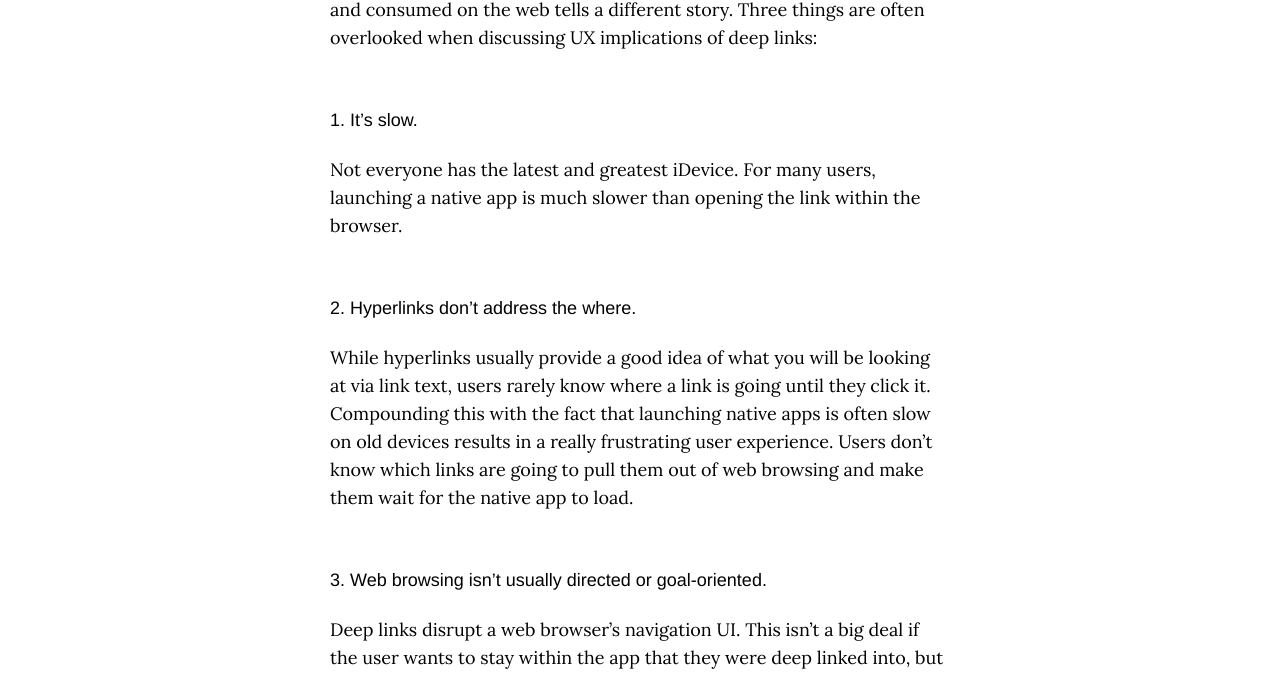
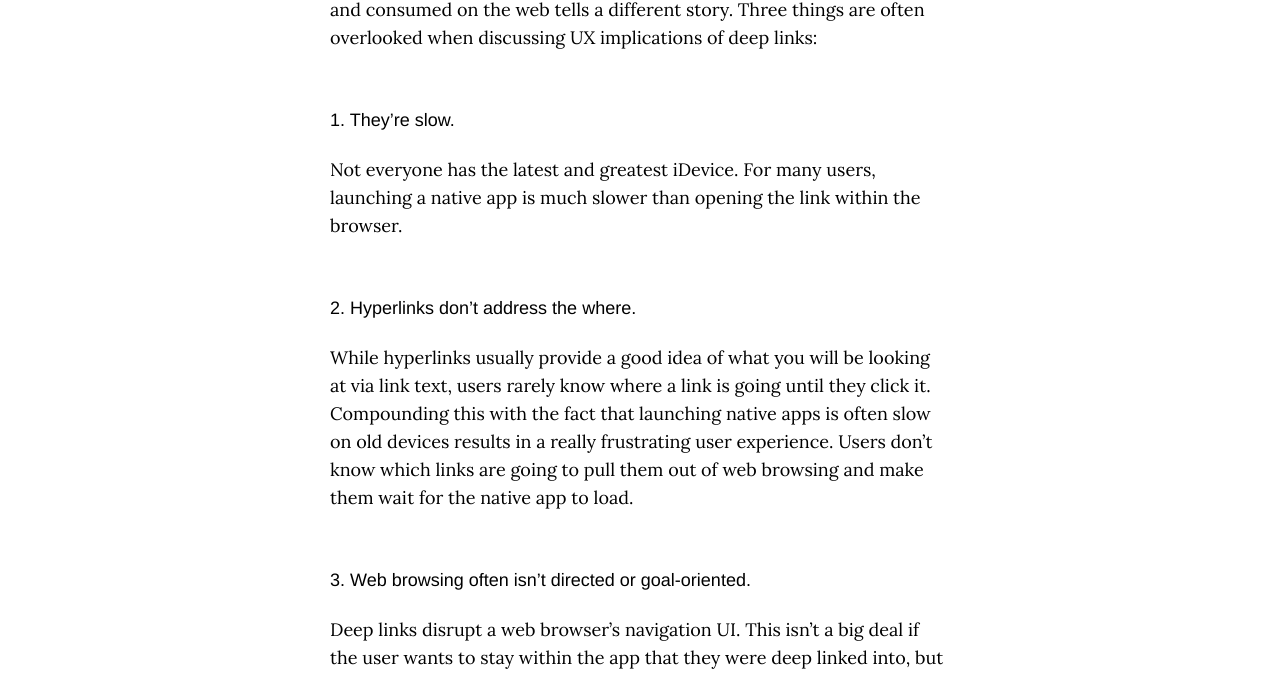
Before and after one commit to corbinmuraro/corbinmuraro.com, a Jekyll site: the page built from _blogs/deeplinks.md, in a window 1280 px wide. Shown: the part 537-1213 px from the top of the page. Built offline with Jekyll 4.4.1, drawn with Linux system fonts in a browser that asks for light colours; nearby versions of some CDN libraries.

Commit message:
Edits to deep links article

```diff
--- a/_blogs/deeplinks.md
+++ b/_blogs/deeplinks.md
@@ -11,7 +11,7 @@ You're on your brand new iPhone X, reading a blog post that mentions a twitter r
 
 [Journalists](https://techcrunch.com/2015/06/12/a-brief-history-of-deep-linking/) [and](https://apsalar.com/2017/02/wtf-are-universal-links-and-why-should-you-care/) [UX](https://www.tune.com/blog/optimizing-user-experience-with-deferred-deep-linking/) [writers](https://www.uxmatters.com/mt/archives/2016/01/the-crucial-role-deep-linking-should-play-in-your-mobile-app.php) [seem](https://blog.markgrowth.com/deep-linking-what-is-it-why-does-your-app-need-it-and-how-to-use-it-fe45a957aa0f) [to](https://www.linkedin.com/pulse/we-examined-universal-links-across-hundreds-apps-data-austin-hay/) [think](https://www.sitepoint.com/ios-universal-links-for-a-seamless-app-user-experience/) [so](https://clearbridgemobile.com/7-benefits-of-mobile-app-deep-linking/). An implementation of deep linking called Universal Linking[^1] has been widely praised as a means to improve user experience. However, much of this praise is a result of only considering ideal use cases. Looking at how content is actually displayed and consumed on the web tells a different story. Three things are often overlooked when discussing UX implications of deep links:
 
-### 1. It's slow.
+### 1. They're slow.
 
 Not everyone has the latest and greatest iDevice. For many users, launching a native app is much slower than opening the link within the browser.
 
@@ -19,7 +19,7 @@ Not everyone has the latest and greatest iDevice. For many users, launching a na
 
 While hyperlinks usually provide a good idea of what you will be looking at via link text, users rarely know where a link is going until they click it. Compounding this with the fact that launching native apps is often slow on old devices results in a really frustrating user experience. Users don't know which links are going to pull them out of web browsing and make them wait for the native app to load.
 
-### 3. Web browsing isn't usually directed or goal-oriented.
+### 3. Web browsing often isn't directed or goal-oriented.
 
 Deep links disrupt a web browser's navigation UI. This isn't a big deal if the user wants to stay within the app that they were deep linked into, but for a user behavior like briefly reading a Facebook post before jumping back into an article, this inconsistency of UI is clumsy and inconvenient for the user.
 
```
